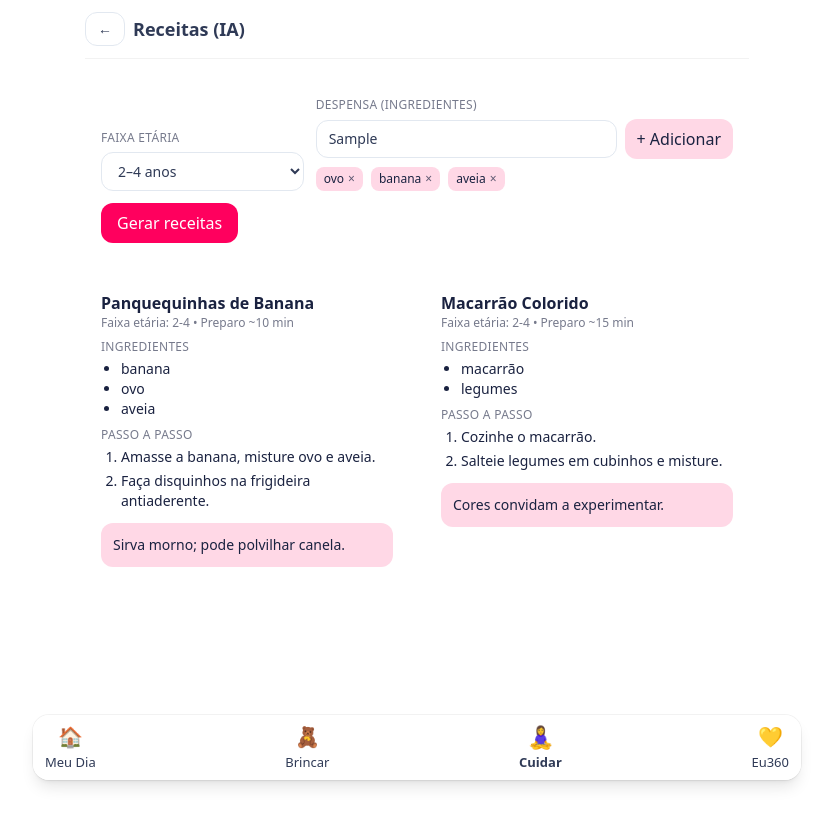
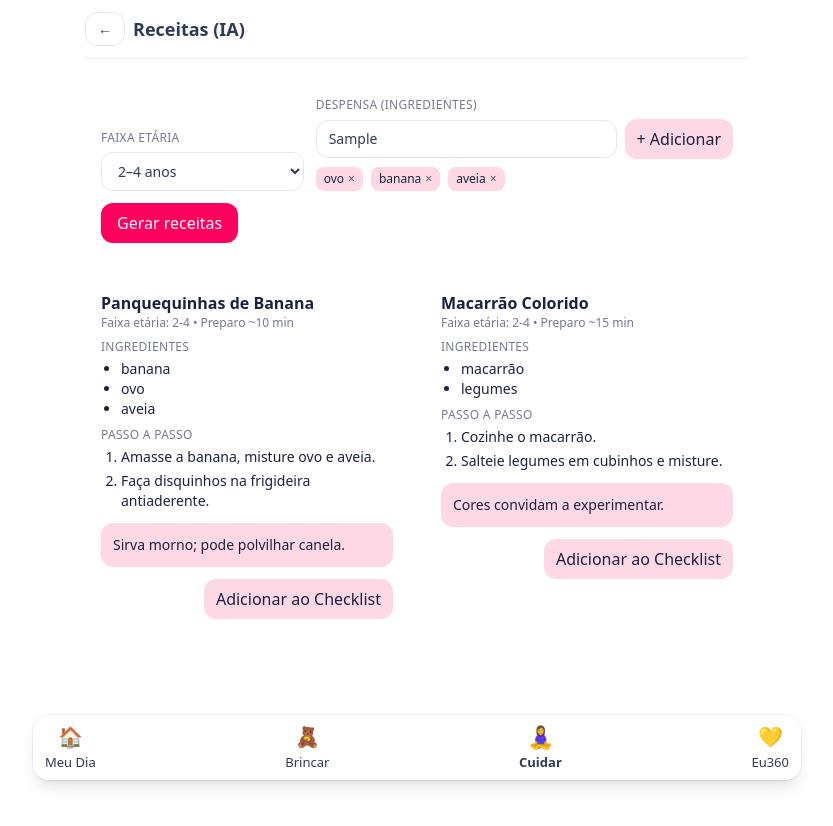
Before and after one commit to simonebrusco/materna360-app, a Next.js app in the folder materna360_starter/: page /cuidar/receitas in a window 1280 px wide. Both pictures are taken after typing "Sample" into the empty fields and a click on the button "Gerar receitas". Shown: the whole page, without its empty margins (223-1056 px from the left). Before the commit the page ends 800 px from the top, so only its background shows below. Built offline with nearby package versions, Linux system fonts and the light colour scheme.

Commit message:
Update page.jsx

```diff
--- a/materna360_starter/app/cuidar/receitas/page.jsx
+++ b/materna360_starter/app/cuidar/receitas/page.jsx
@@ -4,6 +4,7 @@
 import { useState } from "react";
 import AppBar from "../../../components/AppBar";
 import GlassCard from "../../../components/GlassCard";
+import { get, set, keys } from "../../../lib/storage";
 
 const AGE_RANGES = [
   { v: "6-12m", label: "6–12 meses" },
@@ -12,6 +13,33 @@ const AGE_RANGES = [
   { v: "4-6",   label: "4–6 anos" },
   { v: "6-9",   label: "6–9 anos" },
 ];
+
+const CHECKLIST_DEFS_KEY = (keys && keys.checklist_defs) || "m360:checklist_defs";
+
+function safeToast(message) {
+  if (typeof window !== "undefined") {
+    window.dispatchEvent(new CustomEvent("m360:toast", { detail: { message } }));
+    window.dispatchEvent(new CustomEvent("m360:checklist:changed"));
+  }
+}
+
+function slugify(s) {
+  return String(s).toLowerCase().normalize("NFD").replace(/[\u0300-\u036f]/g, "")
+    .replace(/[^a-z0-9]+/g, "-").replace(/(^-|-$)/g, "").slice(0, 40);
+}
+
+function addToChecklist(title) {
+  const defs = Array.isArray(get(CHECKLIST_DEFS_KEY, [])) ? get(CHECKLIST_DEFS_KEY, []) : [];
+  const id = `ai-${slugify(title)}`;
+  const exists = defs.some((d) => d.id === id || d.label?.toLowerCase() === title.toLowerCase());
+  if (!exists) {
+    defs.push({ id, label: title });
+    set(CHECKLIST_DEFS_KEY, defs);
+    safeToast("Item adicionado ao Checklist ✅");
+  } else {
+    safeToast("Esse item já está no seu Checklist");
+  }
+}
 
 function Chip({ label, onRemove }) {
   return (
@@ -33,9 +61,7 @@ export default function ReceitasPage() {
     e.preventDefault();
     const v = input.trim();
     if (!v) return;
-    if (!pantry.includes(v.toLowerCase())) {
-      setPantry((p) => [...p, v.toLowerCase()]);
-    }
+    if (!pantry.includes(v.toLowerCase())) setPantry((p) => [...p, v.toLowerCase()]);
     setInput("");
   }
 
@@ -138,6 +164,15 @@ export default function ReceitasPage() {
                 {r.notes}
               </div>
             )}
+
+            <div className="mt-3 flex justify-end">
+              <button
+                onClick={() => addToChecklist(`Preparar: ${r.title}`)}
+                className="px-3 py-2 rounded-xl bg-[#ffd8e6] text-[#1A2240] hover:opacity-90"
+              >
+                Adicionar ao Checklist
+              </button>
+            </div>
           </GlassCard>
         ))}
 
```
